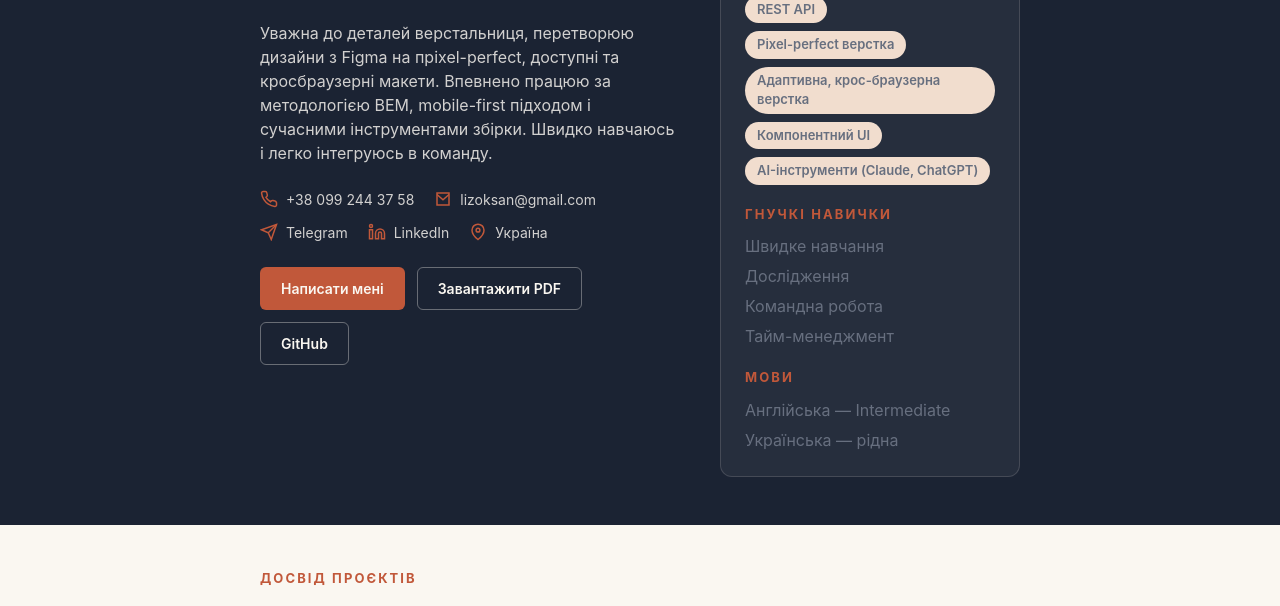
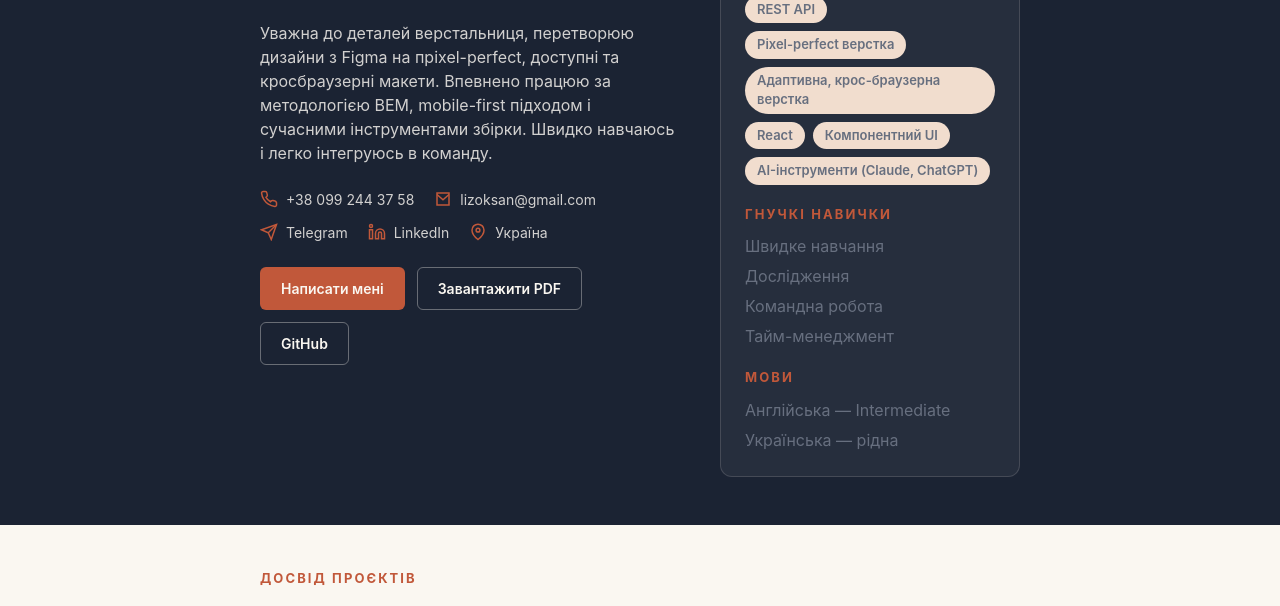
Before and after one commit to lizoksan/resume, a website built with Vite: page src/index-uk.html in a window 1280 px wide. Shown: the part 194-800 px from the top of the page. Built offline with nearby package versions, Linux system fonts and the light colour scheme.

Commit message:
add  tech skills

```diff
--- a/src/index-uk.html
+++ b/src/index-uk.html
@@ -143,6 +143,7 @@
                 <span class="tag">REST API</span>
                 <span class="tag">Pixel-perfect верстка</span>
                 <span class="tag">Адаптивна, крос-браузерна верстка</span>
+                <span class="tag">React</span>
                 <span class="tag">Компонентний UI</span>
 
                 <span class="tag">AI-інструменти (Claude, ChatGPT)</span>
```
Also changed, not shown: src/index.html (+1 -0 lines).
